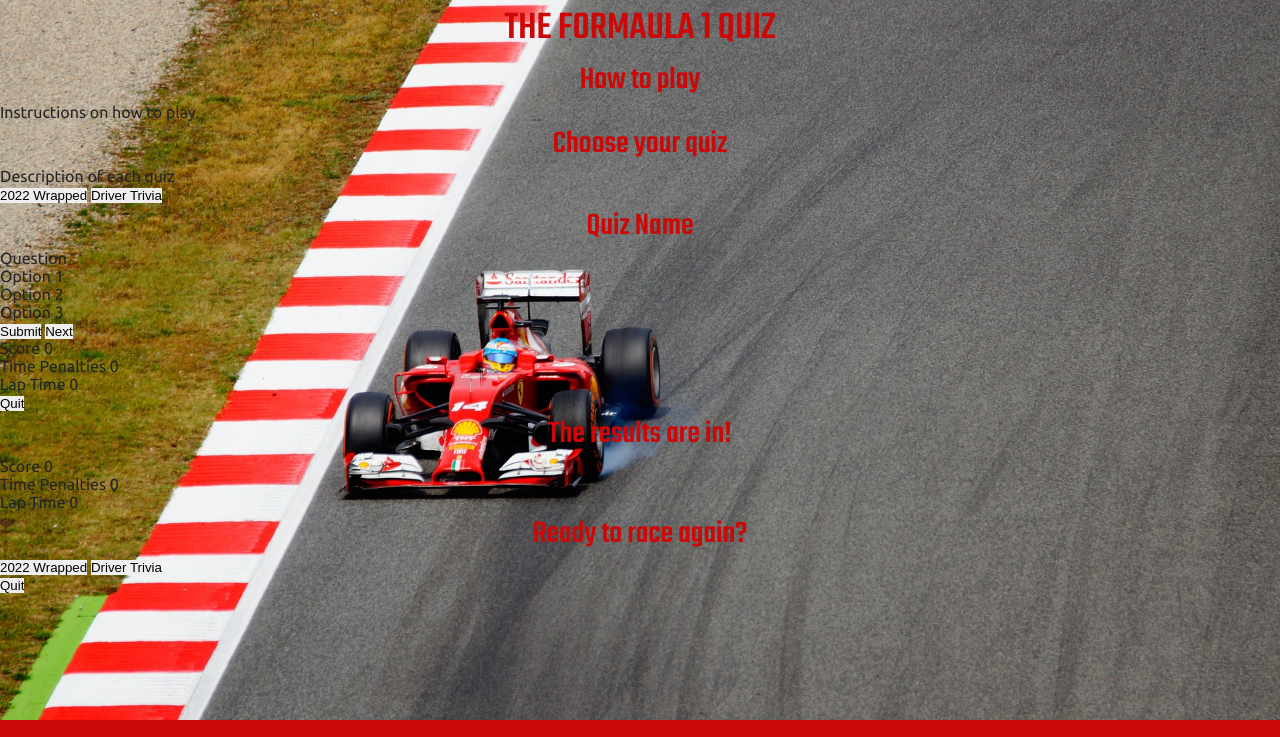
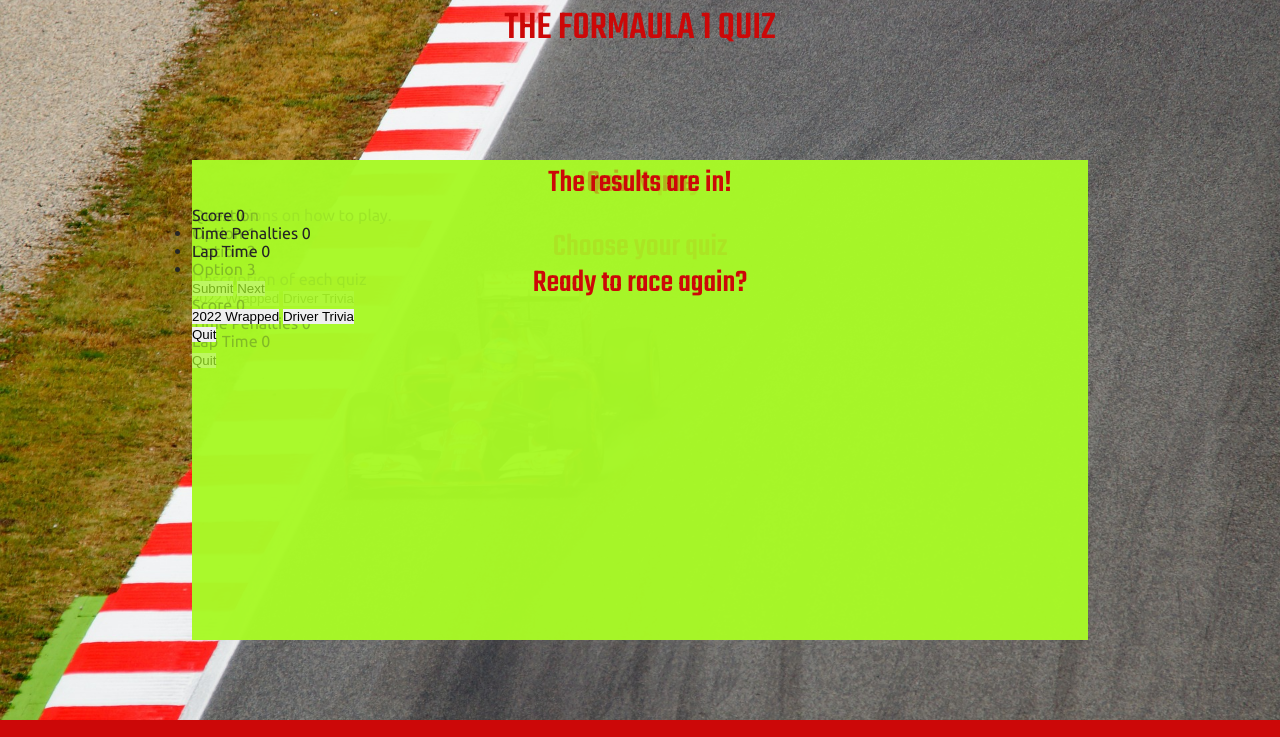
Before and after one commit to orlagh-sweeney/f1-quiz, a plain HTML site: page index.html in a window 1280 px wide. Shown: the top 737 px of the page. Drawn offline with Linux system fonts and the light colour scheme.

Commit message:
Style main div containers

```diff
--- a/assets/css/style.css
+++ b/assets/css/style.css
@@ -65,3 +65,15 @@
  .social-links i:hover {
     color: #a9fa27;
  }
+
+ /* style main div containers */
+
+ .container {
+    background-color: rgba(169, 250, 39, 0.7);
+    width: 70vw;
+    height: 60vh;
+    position: absolute;
+    top: 50%;
+    left: 50%;
+    transform: translate(-50%, -50%);
+ }
```
